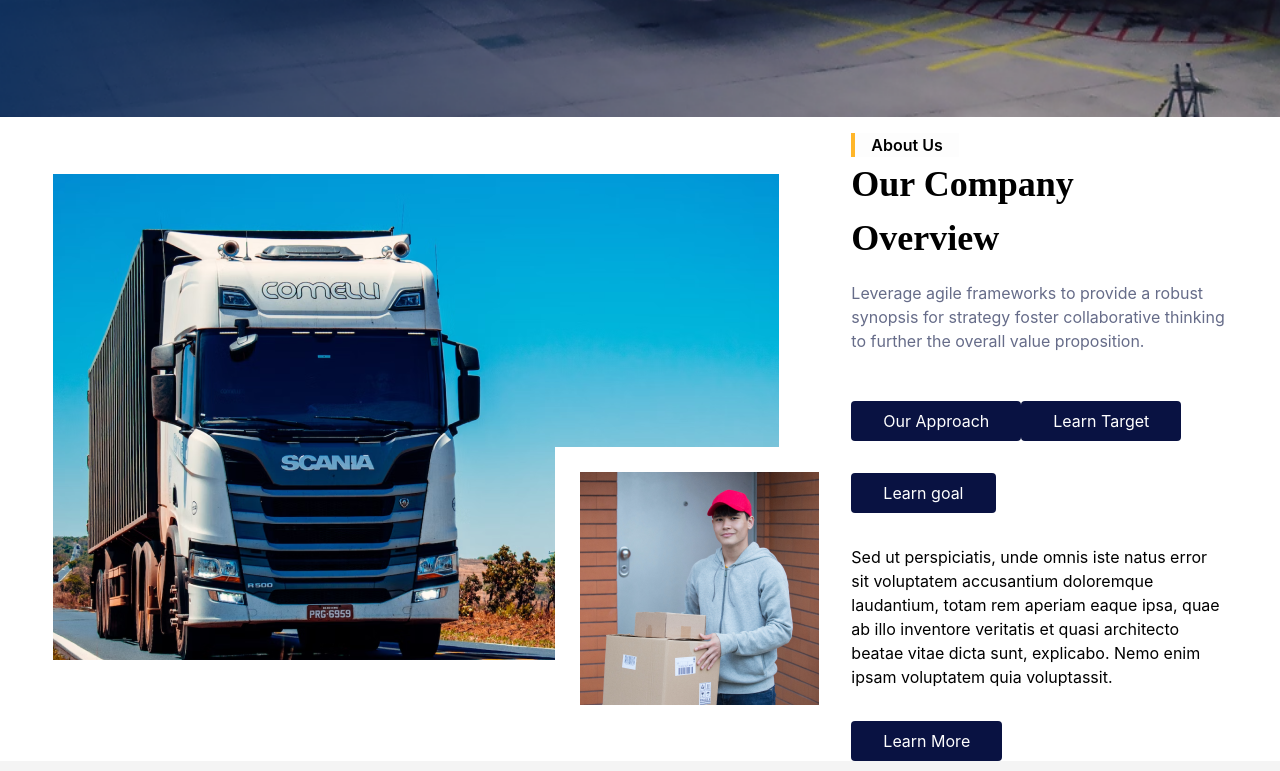
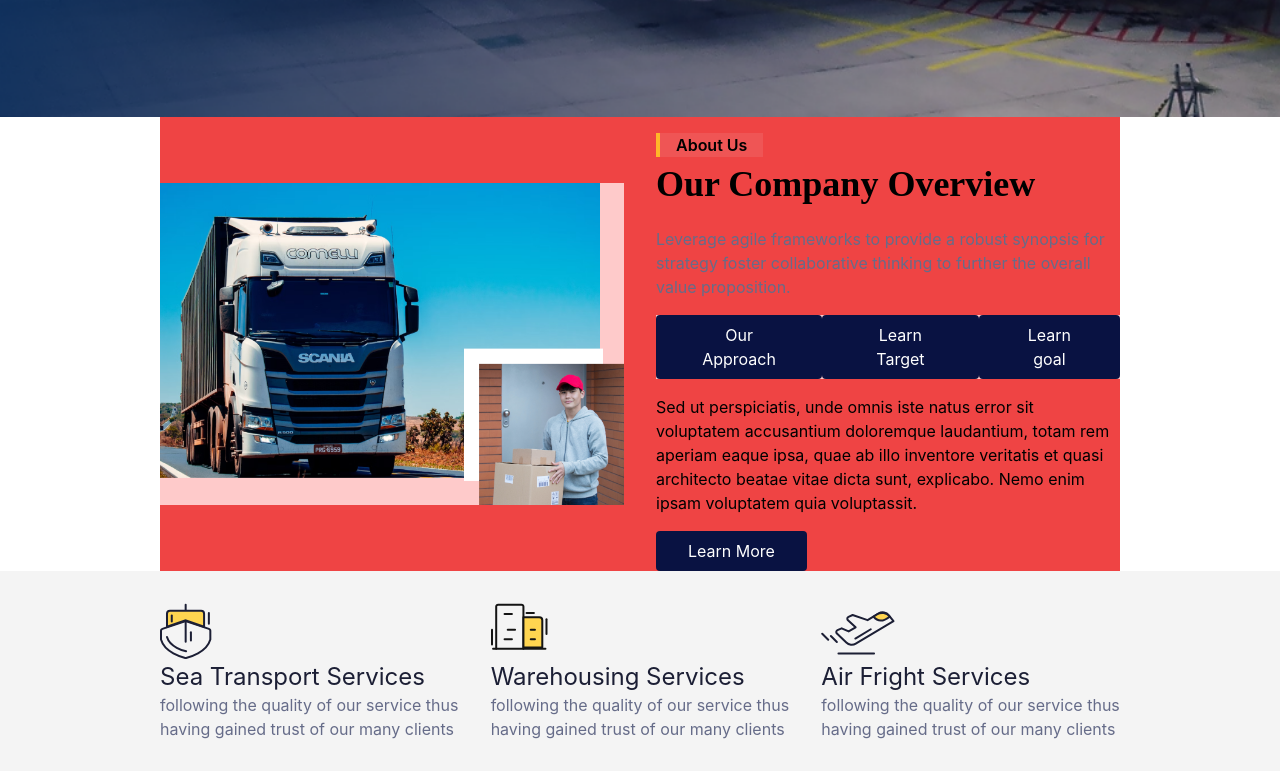
Before and after one commit to smartcollins/logistics, a React (Create React App) app: page /about in a window 1280 px wide. Shown: the part 523-1294 px from the top of the page. Built offline with nearby package versions, Linux system fonts and the light colour scheme.

Commit message:
work in progress

```diff
--- a/src/pages/About.jsx
+++ b/src/pages/About.jsx
@@ -19,17 +19,22 @@ const About = ()=>{
         <div>
             <div>{banner.slice(1, 2).map((item, idx) => <Banner key={idx} {...item} />)}</div>
             <div>
-                <div className="flex flex-wrap items-center justify-between w-11/12 mx-auto xl:flex-nowrap xl:gap-8">
-                    <img className="w-full object-cover md:h-[50vh] xl:h-full xl:w-4/6 " src={side} alt="side-ad"/>
-                    <div className="text-left xl:w-2/4 space-y-8">
+                <div className="flex flex-wrap items-center justify-between w-11/12 mx-auto xl:flex-nowrap xl:w-3/4 xl:gap-8 bg-red-500">
+                    <div className='bg-red-200 md:h-[50vh] xl:h-full xl:w-2/4'>
+                        <img className="w-full h-full object-cover " src={side} alt="side-ad"/>
+                        {/* <img className="w-full object-cover md:h-[50vh] xl:h-full xl:w-2/5 " src={side} alt="side-ad"/> */}
+                    </div>
+                    <div className="text-left space-y-4 xl:w-2/4">
                         <div className="my-4 capitalize">
                             <Caption txt="about us" txt2="our company overview" />
                             <p className=" normal-case text-[#666c89]"> Leverage agile frameworks to provide a robust synopsis for strategy foster collaborative thinking to further the overall value proposition.
                             </p>
                         </div>
-                        <button style={{ background: color.blueBg }} className='text-white py-2 px-8 rounded'>Our Approach</button>
-                        <button style={{ background: color.blueBg }} className='text-white py-2 px-8 rounded'>Learn Target</button>
-                        <button style={{ background: color.blueBg }} className='text-white py-2 px-8 rounded'>Learn goal</button>
+                        <div className='flex items-center justify-between bg-red-200'>
+                            <button style={{ background: color.blueBg }} className='text-white py-2 px-8 rounded'>Our Approach</button>
+                            <button style={{ background: color.blueBg }} className='text-white py-2 px-8 rounded'>Learn Target</button>
+                            <button style={{ background: color.blueBg }} className='text-white py-2 px-8 rounded'>Learn goal</button>
+                        </div>
                         {/* <div className="items-center justify-between border-t border-[#d6d6d6] gap-4 pt-4 space-y-4 md:flex md:space-y-0 xl:py-8">
                             {abt}
                         </div> */}
```
